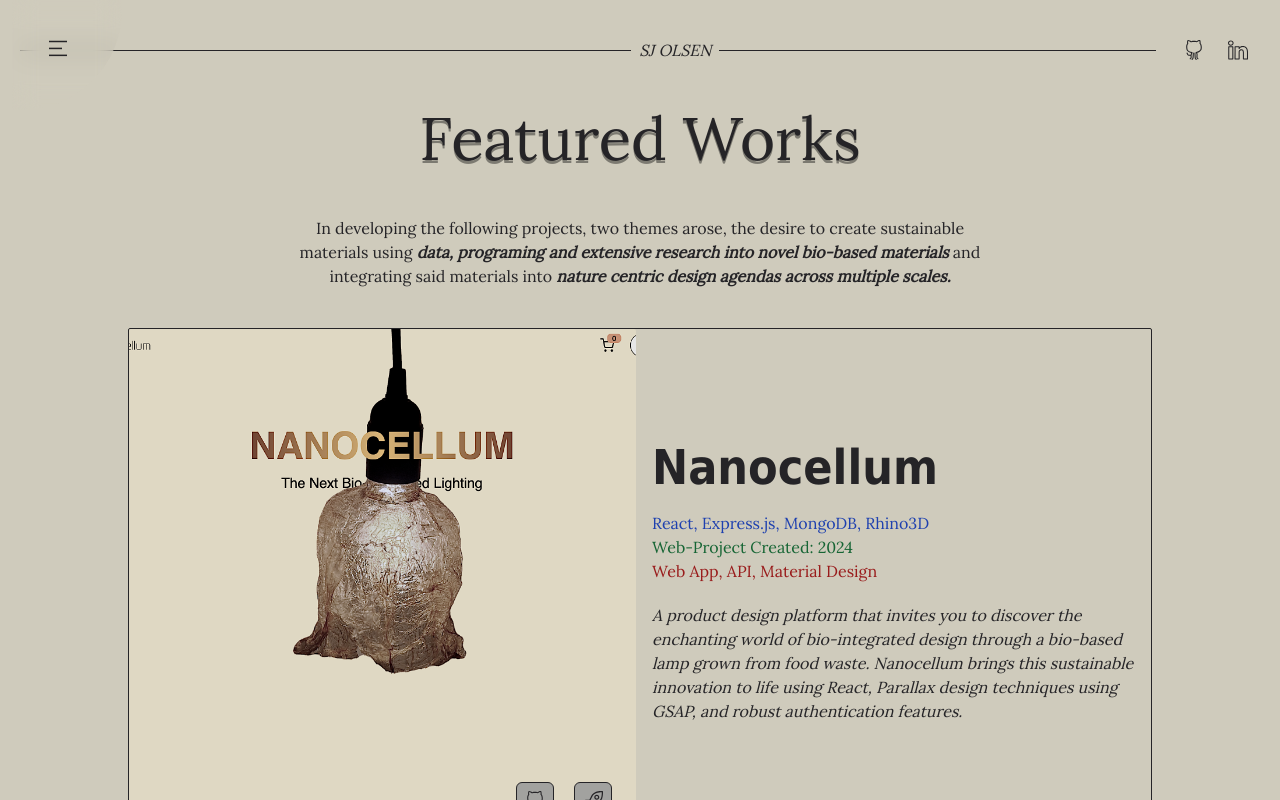
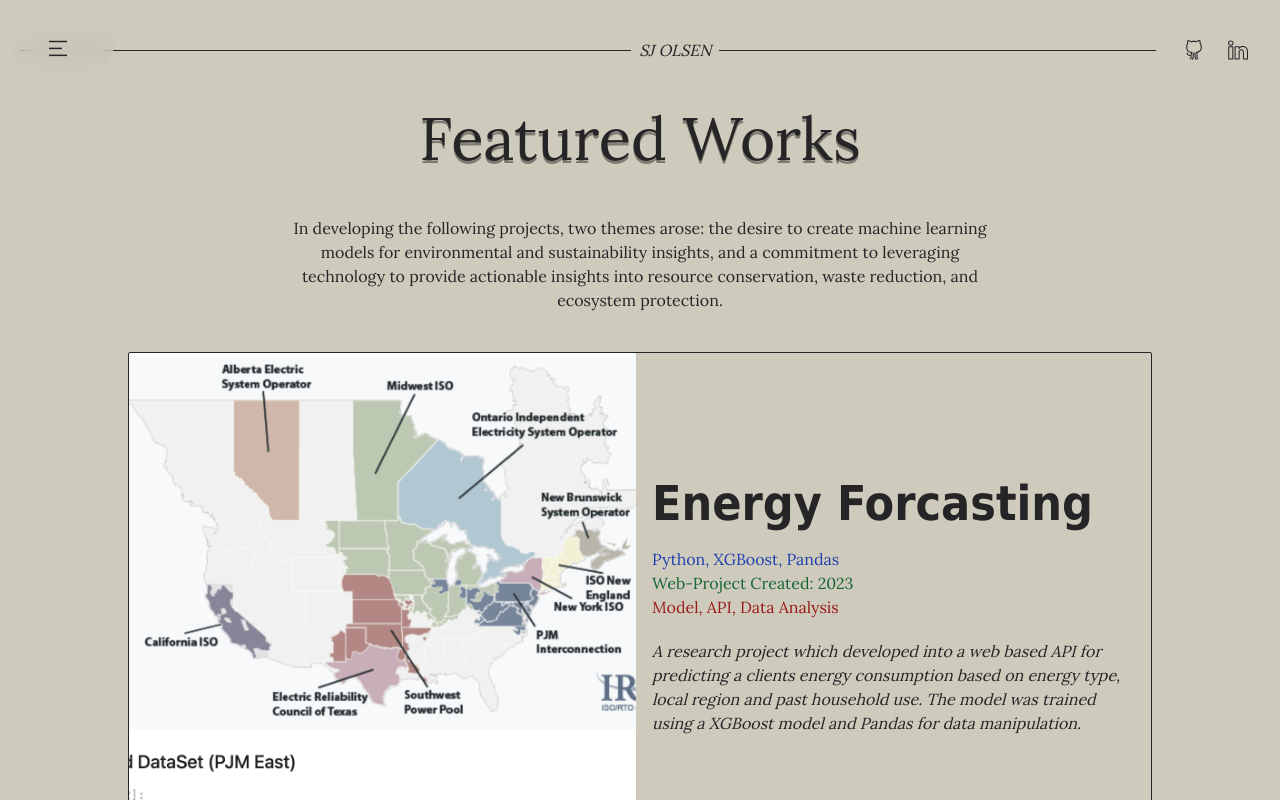
Before and after one commit to minari314159/portfolio, a Next.js app: page /portfolio in a window 1280 px wide. Shown: the top 800 px of the page. Built offline with nearby package versions, Linux system fonts and the light colour scheme.

Commit message:
Update Hero page

```diff
--- a/app/components/hero/Hero.jsx
+++ b/app/components/hero/Hero.jsx
@@ -17,14 +17,14 @@ const Hero = () => {
 					<motion.h2
 						variants={textVariant}
 						className="font-['Tahoma'] text-4xl sm:text-5xl md:text-6xl lg:text-7xl font-bold leading-8 tracking-[0.2rem] text-center md:text-left">
-						Bio-Designer & <br /> Material Scientist
+						Data Scientist &
+						<br /> ML Engineer
 					</motion.h2>
 					<motion.h1
 						variants={textVariant}
 						className=" text-sm  sm:text-[16px] lg:text-lg font-light tracking-wider p-2  bg-[#a2a29f] backdrop-blur-sm  bg-opacity-40 text-center md:text-left md:bg-transparent  radius-sm text-textmain w-[80%] md:w-[60%] ">
 						<i>
-							" Combining expertise in the synthesis and optimization of
-							physical materials with skills in coding data driven design
+							" Combining creative problem solving with skills in coding data driven design
 							solutions. "
 						</i>
 					</motion.h1>
--- a/app/data.js
+++ b/app/data.js
@@ -1,4 +1,27 @@
 export const web_projects = [
+	{
+		name: "Energy Forcasting",
+		description: [
+			"A research project which developed into a web based API for predicting a clients energy consumption based on energy type, local region and past household use. The model was trained using a XGBoost model and Pandas for data manipulation.",
+		],
+		tags: [
+			{
+				name: "Python, XGBoost, Pandas",
+				color: "blue-200",
+			},
+			{
+				name: "Web-Project Created: 2023",
+				color: "green-200",
+			},
+			{
+				name: "Model, API, Data Analysis",
+				color: "red-200",
+			},
+		],
+		image: "/assets/energyforcasting.png",
+		gitlink: "https://github.com/minari314159/Energy_Forcasting_Models",
+		demo: "/contact",
+	},
 	{
 		name: "Nanocellum",
 		description: [
@@ -70,29 +93,7 @@ export const web_projects = [
 		gitlink: "https://github.com/minari314159",
 		demo: "https://issuu.com/sj_olsen/docs/portfolio_sjo_2022",
 	},
-	{
-		name: "Energy Forcasting",
-		description: [
-			"A research project which developed into a web based API for predicting a clients energy consumption based on energy type, local region and past household use. The model was trained using a XGBoost model and Pandas for data manipulation.",
-		],
-		tags: [
-			{
-				name: "Python, XGBoost, Pandas",
-				color: "blue-200",
-			},
-			{
-				name: "Web-Project Created: 2023",
-				color: "green-200",
-			},
-			{
-				name: "Model, API, Data Analysis",
-				color: "red-200",
-			},
-		],
-		image: "/assets/energyforcasting.png",
-		gitlink: "https://github.com/minari314159/Energy_Forcasting_Models",
-		demo: "/contact",
-	},
+
 	{
 		name: "3D Portfolio",
 		description: [
--- a/app/portfolio/page.jsx
+++ b/app/portfolio/page.jsx
@@ -11,15 +11,11 @@ const Projects = () => {
 				Featured Works
 			</h1>
 			<p className="text-center w-[75%] max-w-[700px] my-5">
-				In developing the following projects, two themes arose, the desire to
-				create sustainable materials using {""}
-				<i className="font-bold">
-					data, programing and extensive research into novel bio-based materials
-				</i>{" "}
-				and integrating said materials into{" "}
-				<i className="font-bold">
-					nature centric design agendas across multiple scales.
-				</i>
+				In developing the following projects, two themes arose: the desire to
+				create machine learning models for environmental and sustainability
+				insights, and a commitment to leveraging technology to provide actionable
+				insights into resource conservation, waste reduction, and ecosystem
+				protection.
 			</p>
 
 			<div className="grid grid-cols-2 auto-rows-auto gap-2 justify-center items-center w-[80%] ">
```
